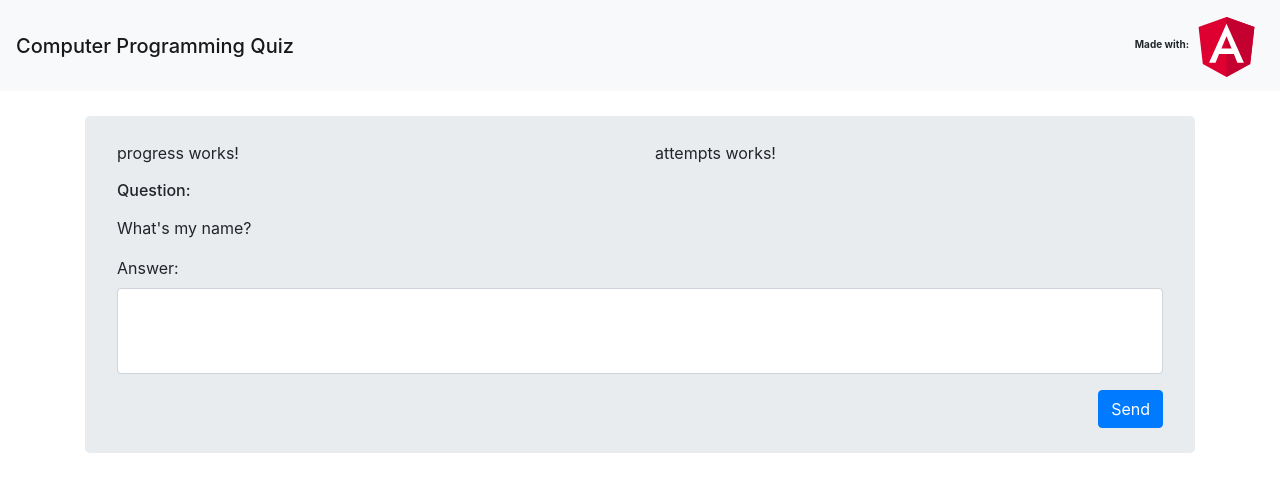
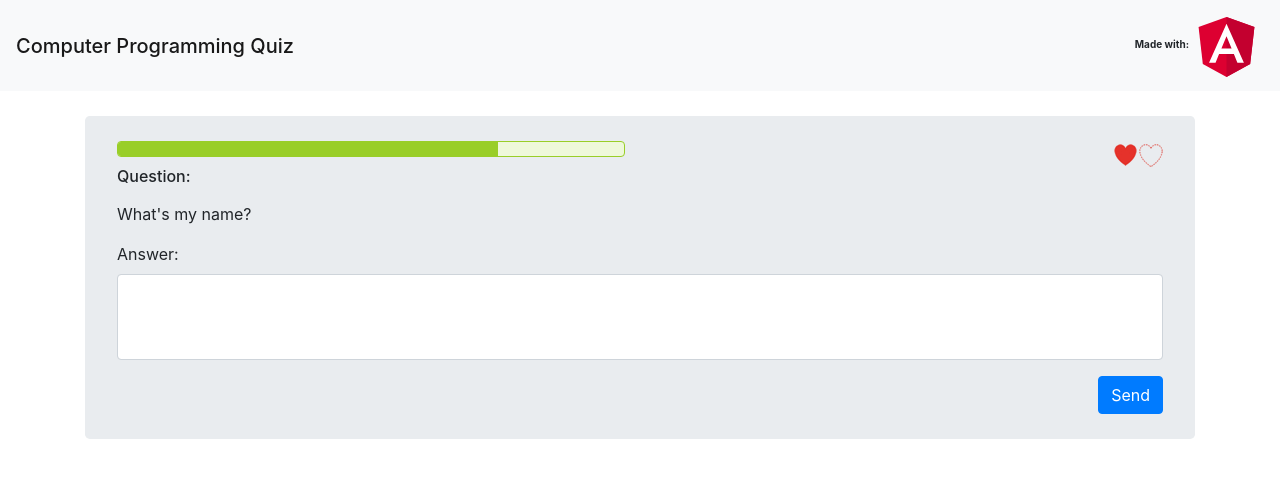
Before and after one commit to AleBark/Angular-Starter-Project, an Angular app: page / in a window 1280 px wide. Shown: the top 492 px of the page. Built offline with nearby package versions, Linux system fonts and the light colour scheme.

Commit message:
assets and progress component

```diff
--- a/src/app/attempts/attempts.component.html
+++ b/src/app/attempts/attempts.component.html
@@ -1,3 +1,2 @@
-<p>
-  attempts works!
-</p>
+<img src="./assets/full_heart.png">
+<img src="./assets/empty_heart.png">
--- a/src/app/panel/panel.component.html
+++ b/src/app/panel/panel.component.html
@@ -5,7 +5,9 @@
         <app-progress></app-progress>
       </div>
       <div class="col-sm-6">
-        <app-attempts></app-attempts>
+        <div class="d-flex justify-content-end">
+          <app-attempts></app-attempts>
+        </div>
       </div>
     </div>
     <div class="row">
--- a/src/app/progress/progress.component.css
+++ b/src/app/progress/progress.component.css
@@ -0,0 +1,8 @@
+.progress{
+    background-color: #eef8da;
+    border: 1px solid #99CE28;
+}
+
+.progress-bar{
+    background-color: #99CE28
+}
--- a/src/app/progress/progress.component.html
+++ b/src/app/progress/progress.component.html
@@ -1,3 +1,3 @@
-<p>
-  progress works!
-</p>
+<div class="progress">
+    <div class="progress-bar w-75"></div>
+  </div>
```
Also changed, not shown: src/assets/empty_heart.png (added), src/assets/full_heart.png (added).
